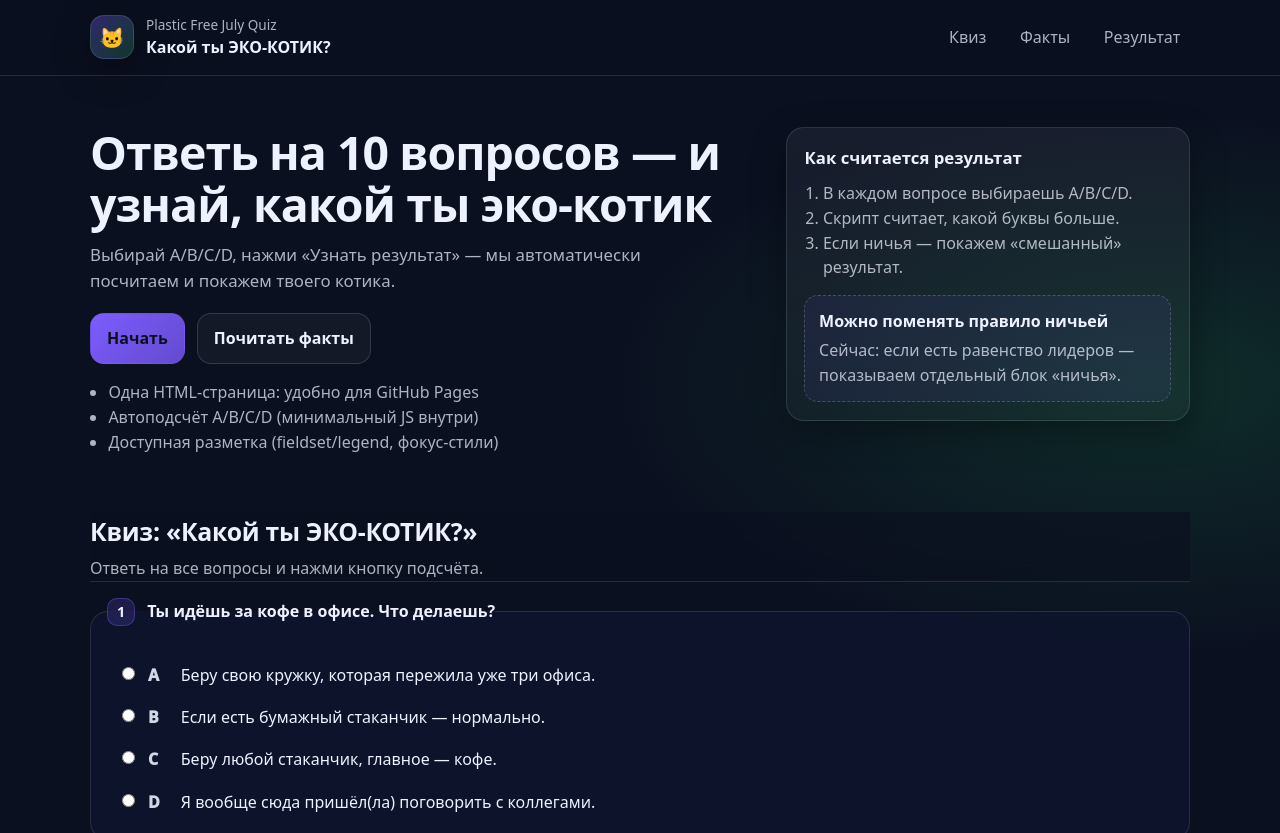
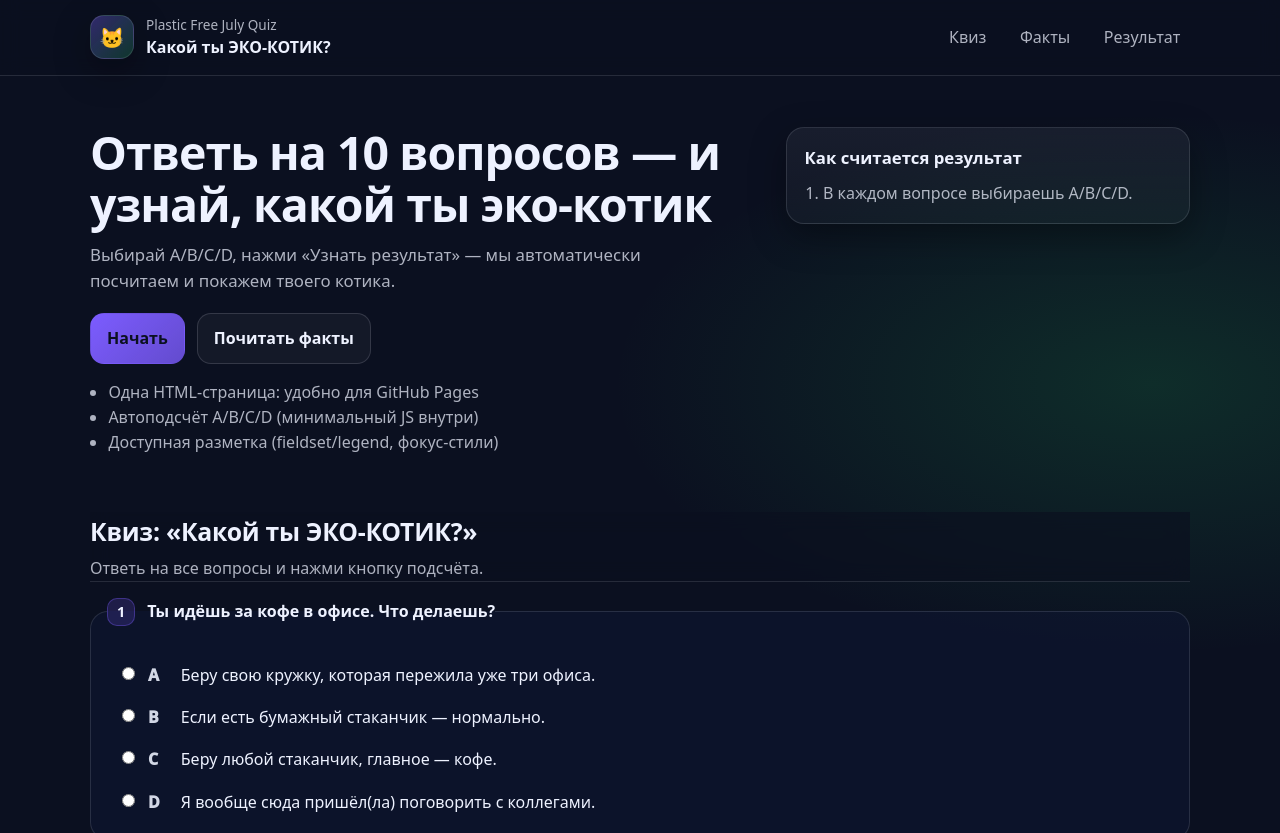
Before and after one commit to aleksk03-source/AI-engagement, a plain HTML site: page plastic.html in a window 1280 px wide. Shown: the top 833 px of the page. Drawn offline with Linux system fonts and the light colour scheme.

Commit message:
Update plastic.html

```diff
--- a/plastic.html
+++ b/plastic.html
@@ -229,14 +229,7 @@
           <h2 class="card-title">Как считается результат</h2>
           <ol class="steps">
             <li>В каждом вопросе выбираешь A/B/C/D.</li>
-            <li>Скрипт считает, какой буквы больше.</li>
-            <li>Если ничья — покажем «смешанный» результат.</li>
           </ol>
-
-          <div class="note">
-            <p class="note-title">Можно поменять правило ничьей</p>
-            <p class="note-text">Сейчас: если есть равенство лидеров — показываем отдельный блок «ничья».</p>
-          </div>
         </aside>
       </div>
     </section>
@@ -437,7 +430,7 @@
 
   <footer>
     <div class="container footer-inner">
-      <p class="muted">© [Ваш проект] — одна HTML‑страница для GitHub Pages.</p>
+      <p class="muted">© </p>
       <a class="text-link" href="#quiz">Наверх к квизу</a>
     </div>
   </footer>
```
